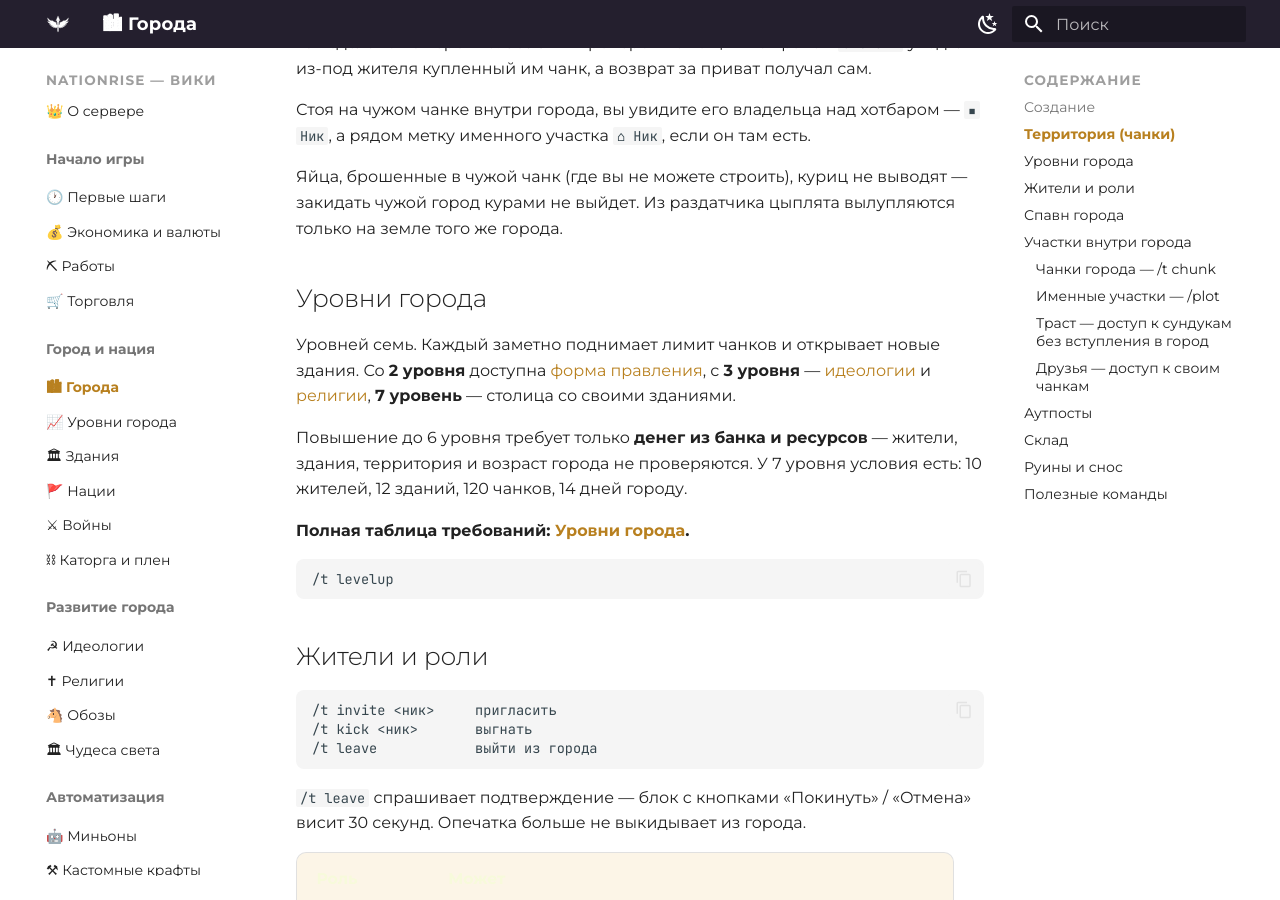
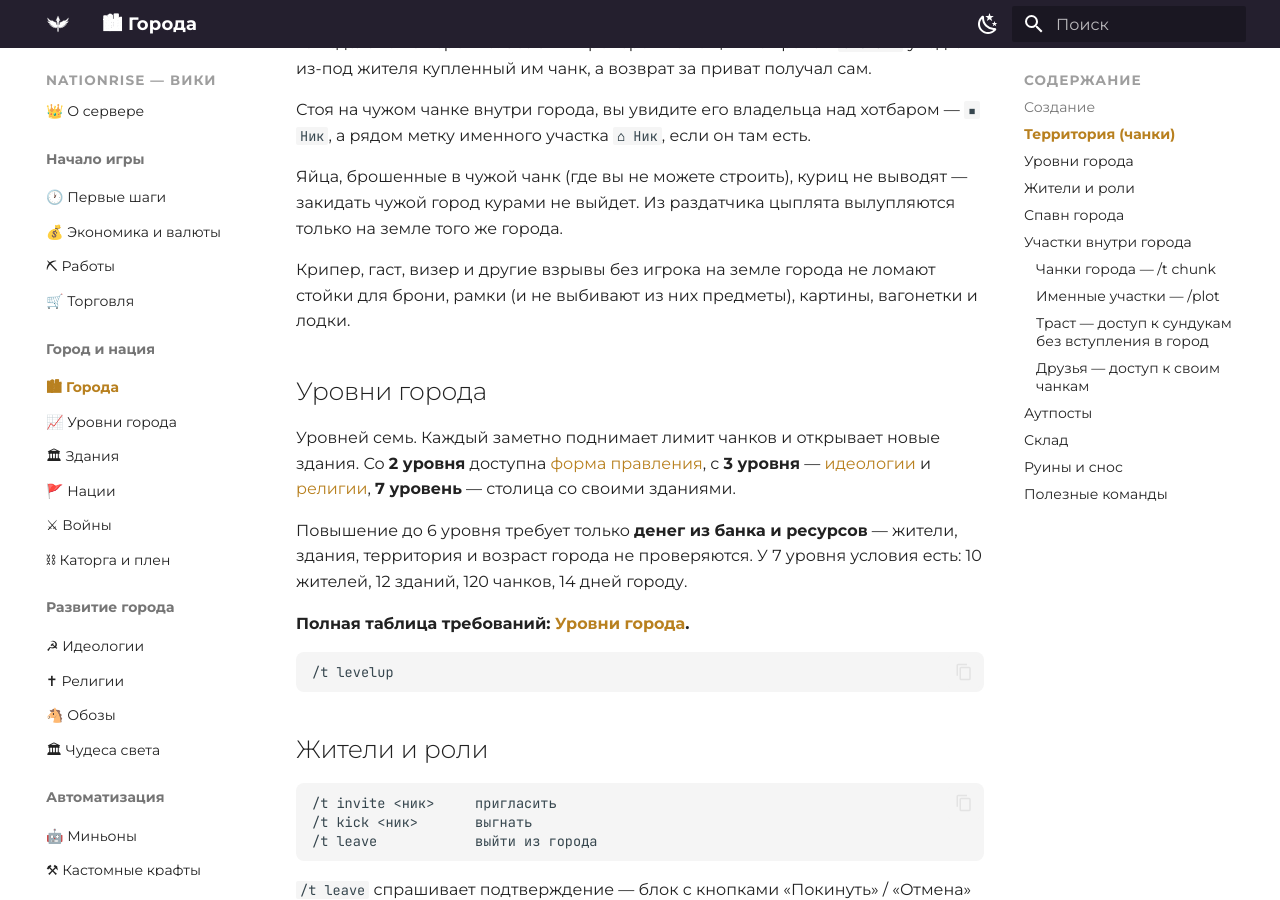
Before and after one commit to zixSSSed/NationRise-Wiki-RU, an MkDocs documentation site: the page built from docs/towns.md, in a window 1280 px wide and 900 px high, scrolled down 1497 px. Built offline with MkDocs 1.6.1 and Material for MkDocs 9.7.7, drawn with Linux system fonts in a browser that asks for light colours.

Commit message:
Взрывы мобов не ломают декор в городе
Co-Authored-By: Claude Opus 5.5 <noreply@anthropic.com>

```diff
--- a/docs/towns.md
+++ b/docs/towns.md
@@ -60,6 +60,9 @@
 
 Яйца, брошенные в чужой чанк (где вы не можете строить), куриц не выводят — закидать чужой
 город курами не выйдет. Из раздатчика цыплята вылупляются только на земле того же города.
+
+Крипер, гаст, визер и другие взрывы без игрока на земле города не ломают стойки для брони,
+рамки (и не выбивают из них предметы), картины, вагонетки и лодки.
 
 ## Уровни города
 
```
